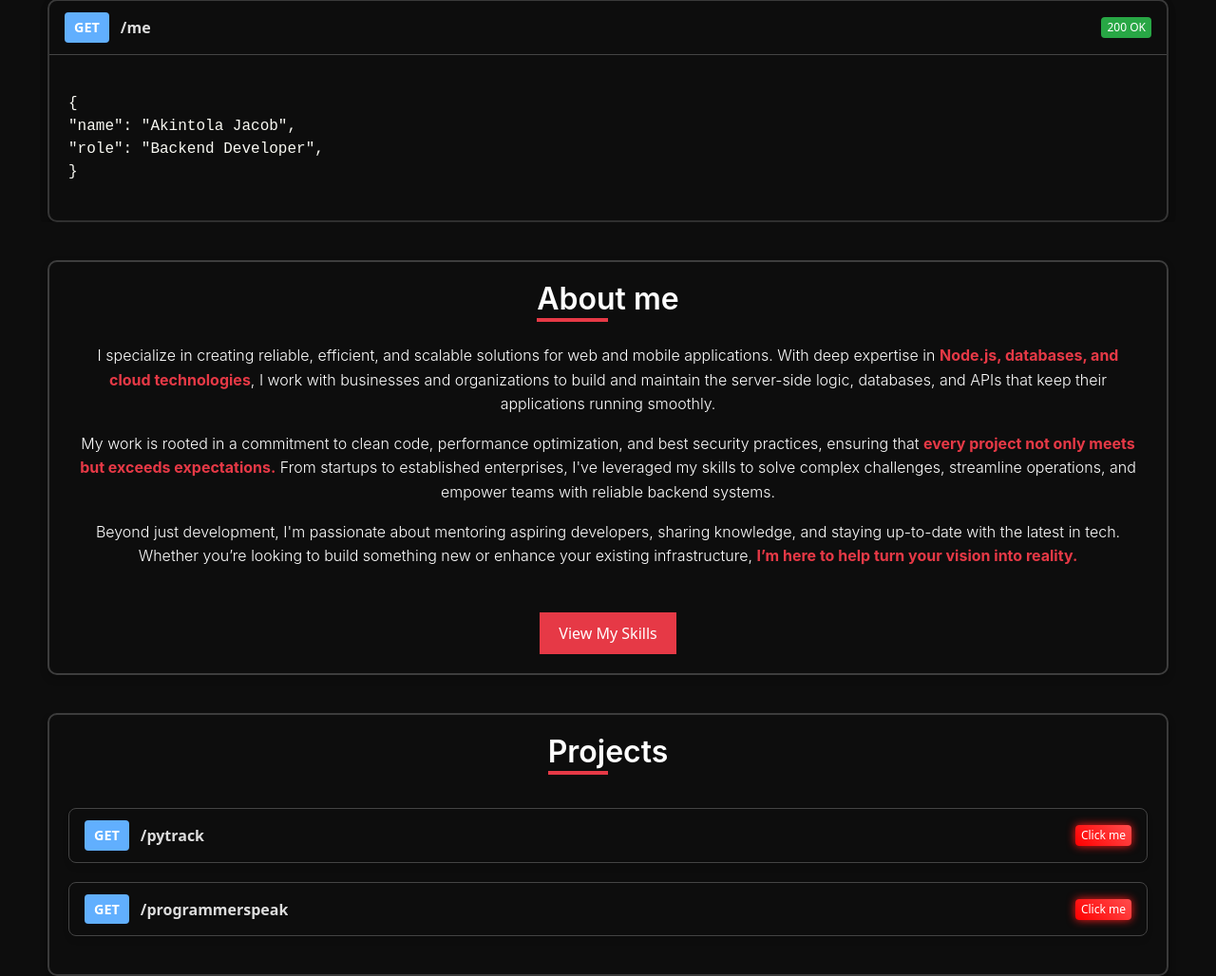
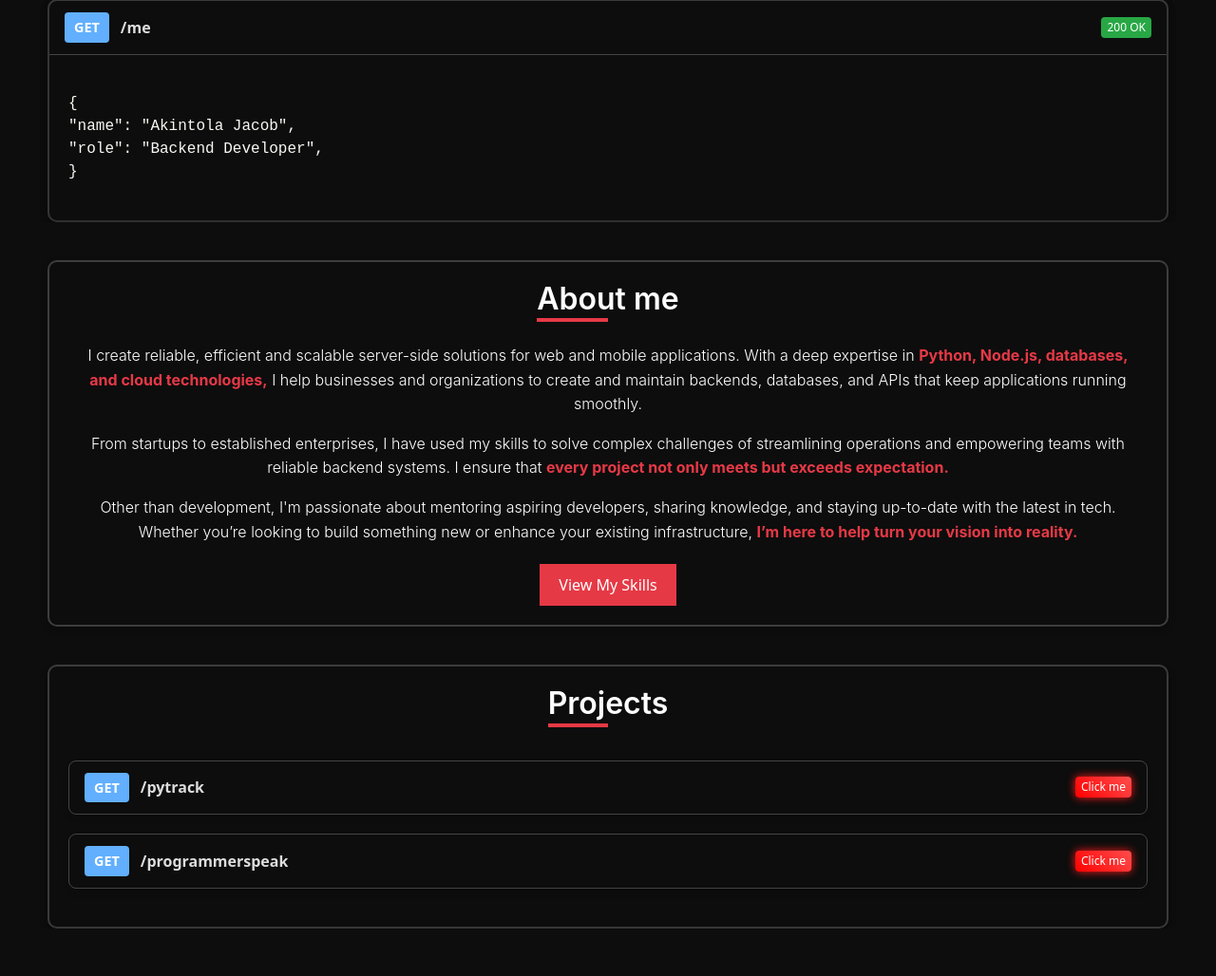
Before and after one commit to jaykobak/portfolio-website, a Flask app: page / in a window 1280 px wide. Shown: the part 821-1849 px from the top of the page at 95% size. After the commit the page ends 1799 px from the top, so only its background shows below. Run offline with Flask 3, Linux system fonts and the light colour scheme; some libraries are stand-ins or nearby versions.

```diff
--- a/static/script.js
+++ b/static/script.js
@@ -67,7 +67,7 @@ let toggleButton;
 let observer;
 let isScrolling = false;
 
-// Function to run when the DOM is fully loaded
+// Function to toggle the skills section
 document.addEventListener('DOMContentLoaded', function() {
     skillsSection = document.getElementById('skills');
     aboutSection = document.getElementById('about');
--- a/static/styles.css
+++ b/static/styles.css
@@ -737,13 +737,19 @@ div h5::after {
 
 .about-paragraphs {
     padding-top: 20px;
-    padding-left: 10px;
-    padding-right: 10px;
-    padding-bottom: 10px;
     text-align: center;
     color: white;
     margin: 0 auto;
 }
+
+/* Insert padding to bigger screens */
+@media (min-width: 769px) {
+    .about-paragraphs {
+        padding-left: 10px;
+        padding-right: 10px;
+    }
+}
+
 
 .paragraph {
     font-size: 16px;
@@ -751,7 +757,7 @@ div h5::after {
 }
 
 .toggle-section {
-    margin-top: 20px;
+    margin-top: 5px;
     padding: 10px 20px;
     background-color: #e63946;
     color: white;
@@ -798,12 +804,6 @@ div h5::after {
 @media (max-width: 768px) {
     .paragraph {
         font-size: 18px;
-    }
-}
-
-@media (max-width: 380px) {
-    .paragraph {
-        font-size: 15px;
     }
 }
 
--- a/templates/about_me.html
+++ b/templates/about_me.html
@@ -32,15 +32,13 @@
                 <h4 class="inter-main-header-paragraph">About me</h4>
                 <div class="about-paragraphs">
                     <p class="inter-about-me-paragraph paragraph">
-                        I specialize in creating reliable, efficient, and scalable solutions for web and mobile applications. With deep
-                        expertise in <a href="#" class="link-to-services">Node.js, databases, and cloud technologies</a>, I work with businesses and organizations to build and
-                        maintain the server-side logic, databases, and APIs that keep their applications running smoothly.
+                        I create reliable, efficient and scalable server-side solutions for web and mobile applications. With a deep expertise in <a href="#" class="link-to-services">Python, Node.js, databases, and cloud technologies,</a> I help businesses and organizations to create and maintain backends, databases, and APIs that keep applications running smoothly.
                     </p>
                     <p class="inter-about-me-paragraph paragraph">
-                        My work is rooted in a commitment to clean code, performance optimization, and best security practices, ensuring that <a href="" class="link-to-services">every project not only meets but exceeds expectations.</a> From startups to established enterprises, I've leveraged my skills to solve complex challenges, streamline operations, and empower teams with reliable backend systems.
+                        From startups to established enterprises, I have used my skills to solve complex challenges of streamlining operations and empowering teams with reliable backend systems. I ensure that <a href="" class="link-to-services">every project not only meets but exceeds expectation.</a>
                     </p>
                     <p class="inter-about-me-paragraph paragraph">
-                        Beyond just development, I'm passionate about mentoring aspiring developers, sharing knowledge, and staying up-to-date with the latest in tech. Whether you’re looking to build something new or enhance your existing infrastructure, <a href="" class="link-to-services">I’m here to help turn your vision into reality.</a>
+                        Other than development, I'm passionate about mentoring aspiring developers, sharing knowledge, and staying up-to-date with the latest in tech. Whether you’re looking to build something new or enhance your existing infrastructure, <a href="" class="link-to-services">I’m here to help turn your vision into reality.</a>
                     </p>
                 </div>
                 <button class="toggle-section">View My Skills</button>
```
